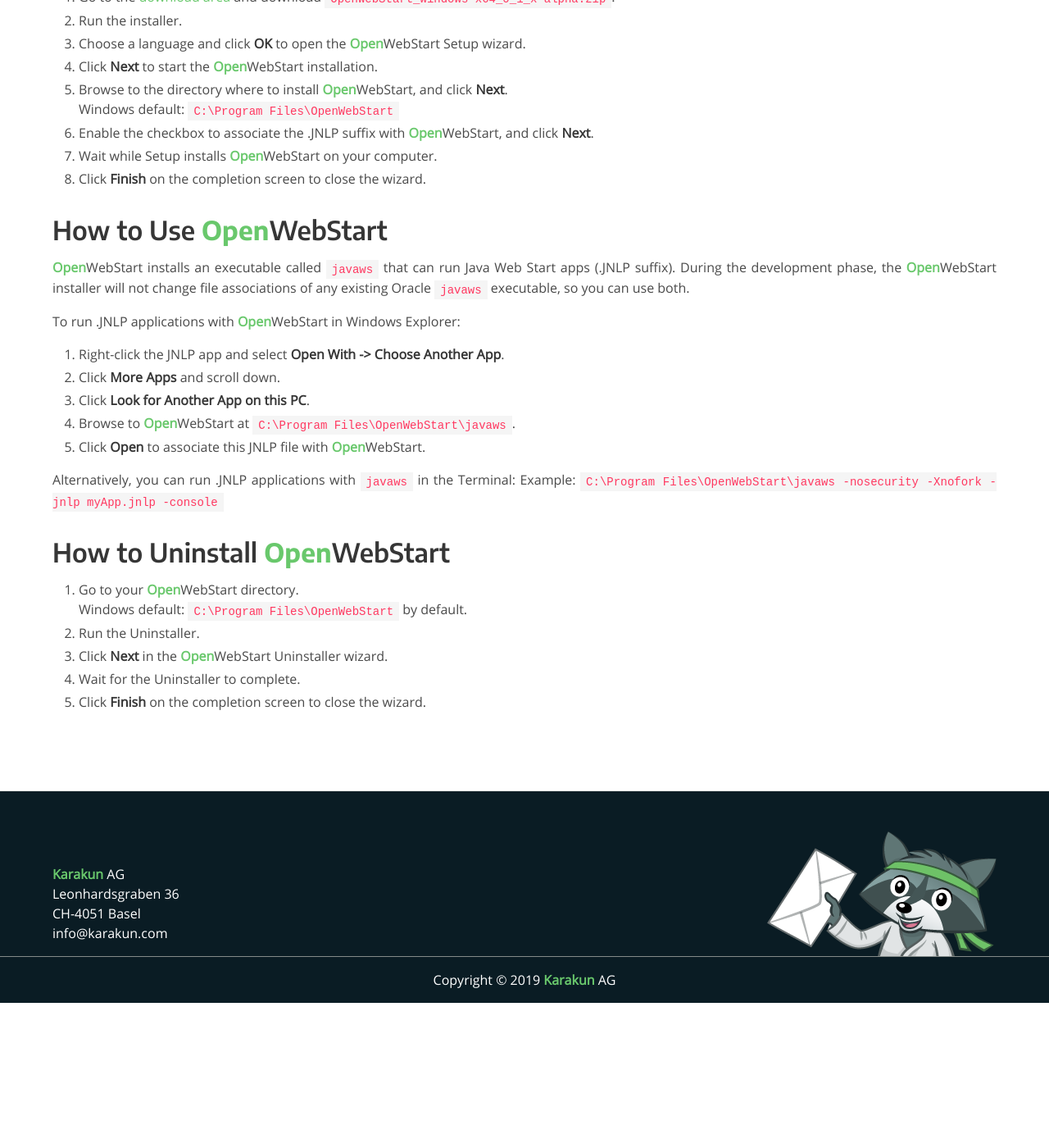
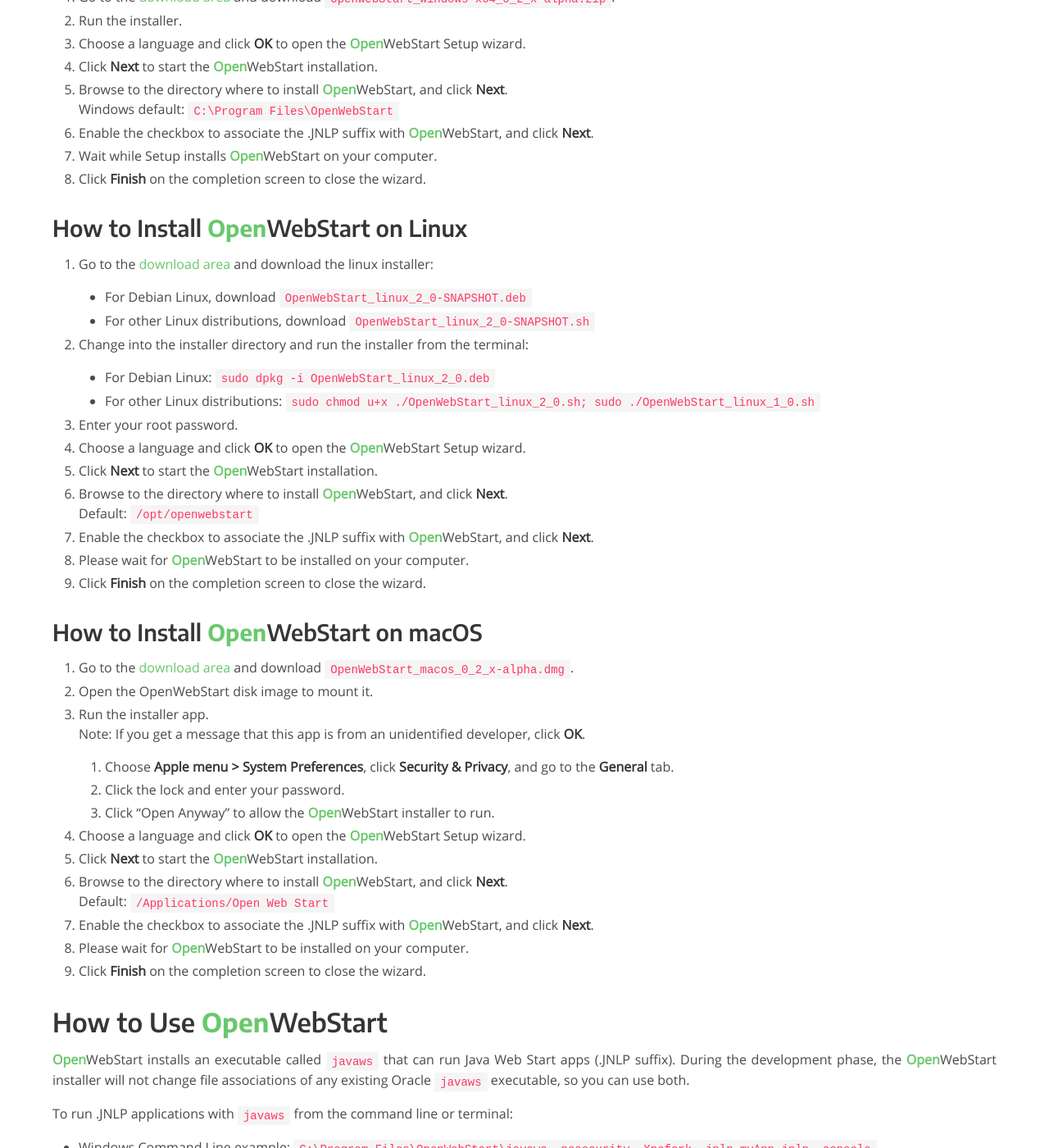
Before and after one commit to karakun/openwebstart-page, a Jekyll site: the page built from installation.md, in a window 1280 px wide and 1400 px high, scrolled down 715 px. Shown: the whole window at 82% size. Built offline with Jekyll 4.4.1, drawn with Linux system fonts in a browser that asks for light colours; comment, search, counter and statistics services are not loaded; before the commit the page ends 1938 px from its top, so only the background shows below that; some of the changed text lies outside the part shown.

Commit message:
Update installation.md
added macOS, added linux, added unattended.

```diff
--- a/installation.md
+++ b/installation.md
@@ -12,11 +12,11 @@
 
 # How to install <span class="my-karakun">Open</span>WebStart
 
-<span class="my-karakun">Open</span>WebStart alpha comes with a user-friendly installer for Windows. Download the "stable" build to try out the <span class="text-highlight">Open<span>WebStart</span></span> alpha release now!
+<span class="my-karakun">Open</span>WebStart 0.2.0 comes with a user-friendly installer. Download the "stable" build to try out the <span class="text-highlight">Open<span>WebStart</span></span> alpha release now!
 
 ## How to Install <span class="my-karakun">Open</span>WebStart on Microsoft Windows
 
-1. Go to the [download area](/download) and download `OpenWebStart_windows-x64_0_1_x-alpha.zip`.
+1. Go to the [download area](/download) and download `OpenWebStart_windows-x64_0_2_x-alpha.zip`.
 1. Run the installer.
 1. Choose a language and click **OK** to open the <span class="my-karakun">Open</span>WebStart Setup wizard.
 1. Click **Next** to start the <span class="my-karakun">Open</span>WebStart installation.
@@ -26,11 +26,49 @@
 1. Wait while Setup installs <span class="my-karakun">Open</span>WebStart on your computer.
 1. Click **Finish** on the completion screen to close the wizard.
 
+## How to Install <span class="my-karakun">Open</span>WebStart on Linux
+
+1. Go to the [download area](/download) and download the linux installer:
+    * For Debian Linux, download `OpenWebStart_linux_2_0-SNAPSHOT.deb`
+    * For other Linux distributions, download `OpenWebStart_linux_2_0-SNAPSHOT.sh`
+1. Change into the installer directory and run the installer from the terminal:
+    * For Debian Linux: `sudo dpkg -i OpenWebStart_linux_2_0.deb`
+    * For other Linux distributions: `sudo chmod u+x ./OpenWebStart_linux_2_0.sh; sudo ./OpenWebStart_linux_1_0.sh`
+1. Enter your root password.
+1. Choose a language and click **OK** to open the <span class="my-karakun">Open</span>WebStart Setup wizard.
+1. Click **Next** to start the <span class="my-karakun">Open</span>WebStart installation.
+1. Browse to the directory where to install <span class="my-karakun">Open</span>WebStart, and click **Next**.
+   <br />Default: `/opt/openwebstart`
+1. Enable the checkbox to associate the .JNLP suffix with <span class="my-karakun">Open</span>WebStart, and click **Next**.
+1. Please wait for <span class="my-karakun">Open</span>WebStart to be installed on your computer.
+1. Click **Finish** on the completion screen to close the wizard.
+
+## How to Install <span class="my-karakun">Open</span>WebStart on macOS
+
+1. Go to the [download area](/download) and download `OpenWebStart_macos_0_2_x-alpha.dmg`.
+1. Open the OpenWebStart disk image to mount it.
+1. Run the installer app.
+    <br />Note: If you get a message that this app is from an unidentified developer, click **OK**.
+    1. Choose **Apple menu > System Preferences**, click **Security & Privacy**, and go to the **General** tab.
+    1. Click the lock and enter your password.
+    1. Click “Open Anyway” to allow the <span class="my-karakun">Open</span>WebStart installer to run.
+1. Choose a language and click **OK** to open the <span class="my-karakun">Open</span>WebStart Setup wizard.
+1. Click **Next** to start the <span class="my-karakun">Open</span>WebStart installation.
+1. Browse to the directory where to install <span class="my-karakun">Open</span>WebStart, and click **Next**.
+   <br />Default: `/Applications/Open Web Start`
+1. Enable the checkbox to associate the .JNLP suffix with <span class="my-karakun">Open</span>WebStart, and click **Next**.
+1. Please wait for <span class="my-karakun">Open</span>WebStart to be installed on your computer.
+1. Click **Finish** on the completion screen to close the wizard.
+
 # How to Use <span class="my-karakun">Open</span>WebStart
 
 <span class="my-karakun">Open</span>WebStart installs an executable called `javaws` that can run Java Web Start apps (.JNLP suffix). During the development phase, the <span class="my-karakun">Open</span>WebStart installer will not change file associations of any existing Oracle `javaws` executable, so you can use both.
 
-To run .JNLP applications with <span class="my-karakun">Open</span>WebStart in Windows Explorer:
+To run .JNLP applications with `javaws` from the command line or terminal:
+  * Windows Command Line example: `C:\Program Files\OpenWebStart\javaws -nosecurity -Xnofork -jnlp myApp.jnlp -console`
+  * macOS/Linux Terminal example: `/Applications/Open Web Start/javaws -nosecurity -Xnofork -jnlp myApp.jnlp -console`
+
+To run .JNLP applications with <span class="my-karakun">Open</span>WebStart from Windows Explorer:
 
 1. Right-click the JNLP app and select **Open With -&gt; Choose Another App**.
 1. Click **More Apps** and scroll down.
@@ -38,13 +76,27 @@
 1. Browse to <span class="my-karakun">Open</span>WebStart at `C:\Program Files\OpenWebStart\javaws`.
 1. Click **Open** to associate this JNLP file with <span class="my-karakun">Open</span>WebStart.
 
-Alternatively, you can run .JNLP applications with `javaws` in the Terminal:
-Example: `C:\Program Files\OpenWebStart\javaws -nosecurity -Xnofork -jnlp myApp.jnlp -console`
+To run .JNLP applications with <span class="my-karakun">Open</span>WebStart from the macOS Finder:
+
+1. Right-click the JNLP app and select **Open With -&gt; Other...**.
+1. Browse to <span class="my-karakun">Open</span>WebStart at `/Applications/Open Web Start/javaws`.
+1. Click **Open** to associate this JNLP file with <span class="my-karakun">Open</span>WebStart.
+
+## How to perform an unattended installation
+
+1. Install <span class="my-karakun">Open</span>WebStart for your operating system as described in this article.
+   <br />The installer creates a response file that stores the options that you have chosen in the installer.
+1. Run the installer again from the command line with the parameter ` -q -varfile response.varfile` to execute an unattended installation.
+    * For Windows: `OpenWebStart_windows_Setup.exe -q -varfile response.varfile`
+    * For macOS: `OpenWebStart_macos_0_2_x-alpha.dmg -q -varfile response.varfile`
+    * For Debian Linux: `sudo OpenWebStart_linux_2_0.deb -q -varfile response.varfile`
+    * For other Linux distributions: `sudo ./OpenWebStart_linux_1_0.sh -q -varfile response.varfile`
+
+For more information, see https://www.ej-technologies.com/resources/install4j/help/doc/index.html#install4j.installers.installerModes .
 
 # How to Uninstall <span class="my-karakun">Open</span>WebStart
 
 1. Go to your <span class="my-karakun">Open</span>WebStart directory.
-   <br />Windows default: `C:\Program Files\OpenWebStart` by default.
 1. Run the Uninstaller.
 1. Click **Next** in the <span class="my-karakun">Open</span>WebStart Uninstaller wizard.
 1. Wait for the Uninstaller to complete.
```
